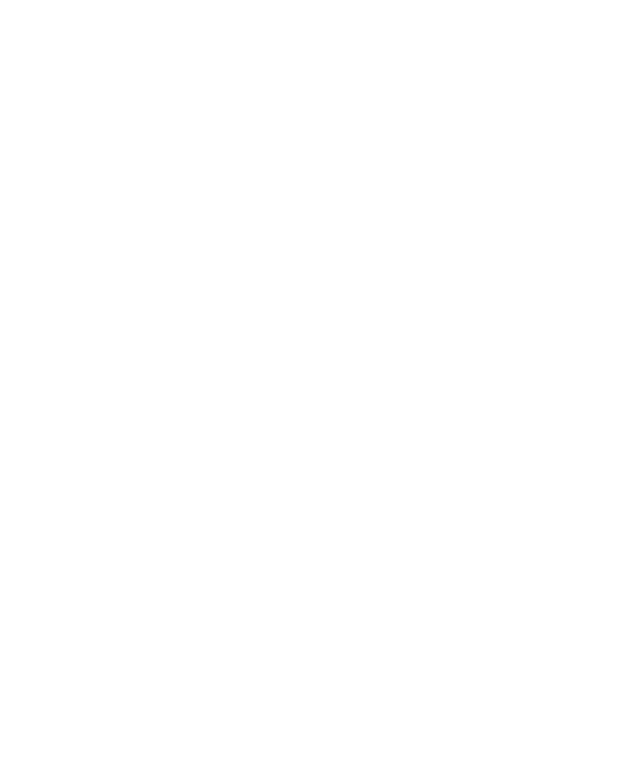
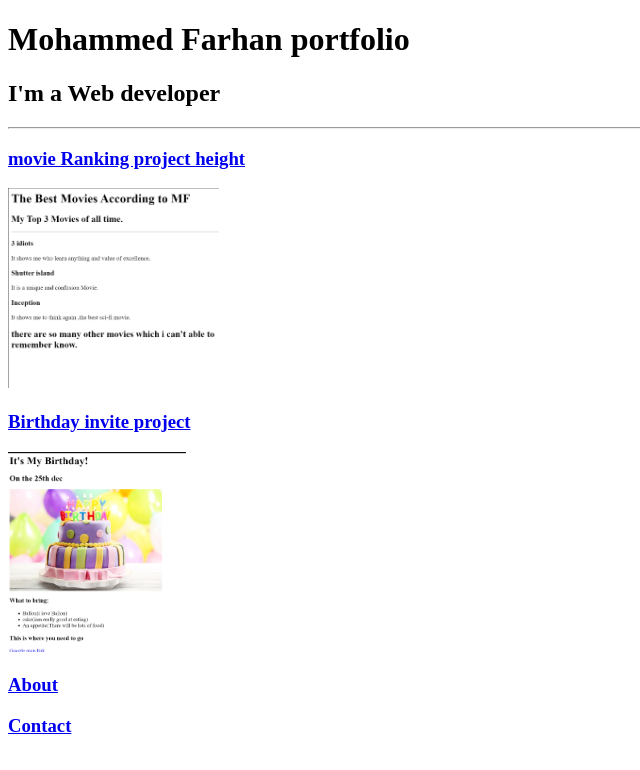
Before and after one commit to Awakenlegend/firtst_portfolio, a plain HTML site: page index.html in a window 1280 px wide. Shown: the whole page, without its empty margins (0-640 px from the left). Drawn offline with Linux system fonts and the light colour scheme.

Commit message:
Add files via upload

```diff
--- a/index.html
+++ b/index.html
@@ -1,15 +1,21 @@
-<!-- TODO 1: Create the HTML Boilerplate -->
 
-<!-- TODO 2: Add Your previous projects' HTML into the public folder -->
+<!DOCTYPE html>
+<html lang="en">
+<head>
+    <meta charset="UTF-8">
+    <meta name="viewport" content="width=device-width, initial-scale=1.0">
+    <title>Mohammed Farhan portfolio</title>
+</head>
+<body>
+    <h1>Mohammed Farhan portfolio</h1>
+    <h2>I'm a Web developer</h2>
+    <hr />
+   <h3> <a href="./2.4 Movie Ranking Project">movie Ranking project height</a></h3>
+    <img src="./Screenshot 2024-12-27 143719.png" height="200" alt="movie ranking project">
+   <h3> <a href="./3.4 Birthday Invite Project/index.html">Birthday invite project</a></h3>
+    <img src="./Screenshot 2024-12-27 143523.png" height="200" alt="birthday invite project">
+    <h3><a href="./public/about.html"</a>About</h3>
+    <h3><a href="./public/contact.html"/a>Contact</h3>
 
-<!-- TODO 3: Take screenshots of your project previews and add the images to the images folder -->
-
-<!-- TODO 4: Add titles/subtitles etc. -->
-
-<!-- TODO 5: Add a link to the project pages -->
-
-<!-- TODO 6: Add images to show the project previews
-HINT for TODO 6: You can use the height attribute set to 200 to make the image smaller:
-https://developer.mozilla.org/en-US/docs/Web/HTML/Element/img#attr-height -->
-
-<!-- TODO 7: Add the Contact Me and About Me page links -->
+</body>
+</html>
```
